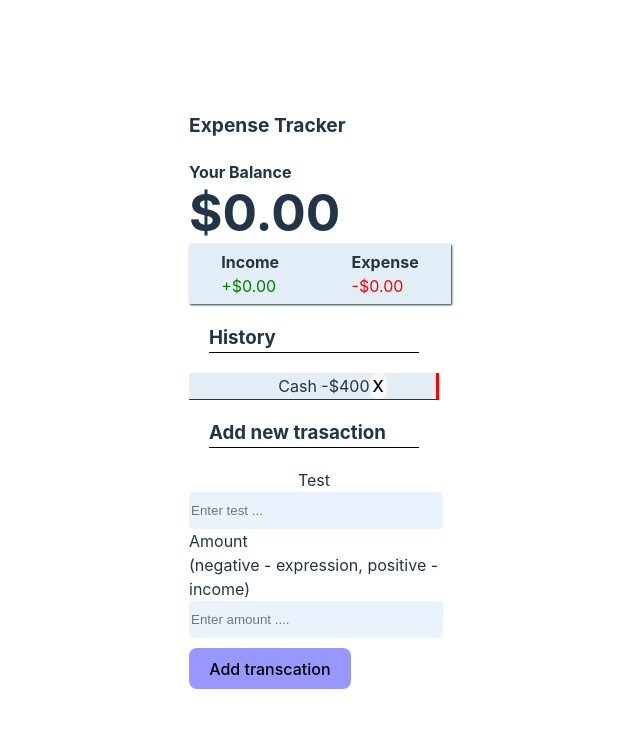
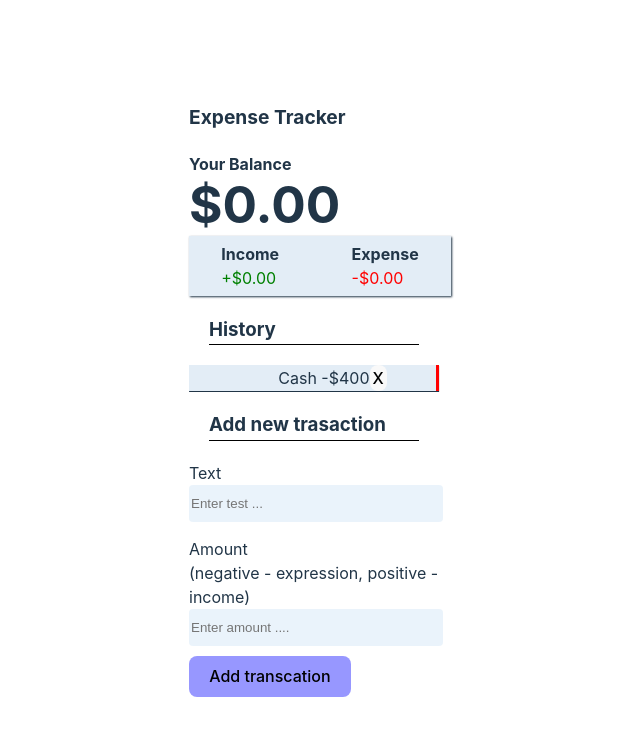
Before and after one commit to VishalKhandagale88/react-projects, a React (Vite) app in the folder money-tracker/: page / in a window 1280 px wide. Shown: the top 736 px of the page, without its empty margins (361-1001 px from the left). Built offline with nearby package versions, Linux system fonts and the light colour scheme.

Commit message:
added margine on top for form-control

```diff
--- a/money-tracker/src/Components/AddTranscation.tsx
+++ b/money-tracker/src/Components/AddTranscation.tsx
@@ -5,7 +5,7 @@ export const AddTranscation = () => {
         <h3>Add new trasaction</h3>
         <form >
             <div className="form-control">
-                <label htmlFor="text">Test</label>
+                <label htmlFor="text">Text</label>
                 <input type="text" placeholder="Enter test ..." />
             </div>
             <div className="form-control">
--- a/money-tracker/src/css/AddTranscationCss.css
+++ b/money-tracker/src/css/AddTranscationCss.css
@@ -1,6 +1,7 @@
 .form-control{
-    display: flex;
-    flex-direction: column;
+    display: block;
+    margin-top: 15px;
+
 }
 input{
     width: 250px;
```
